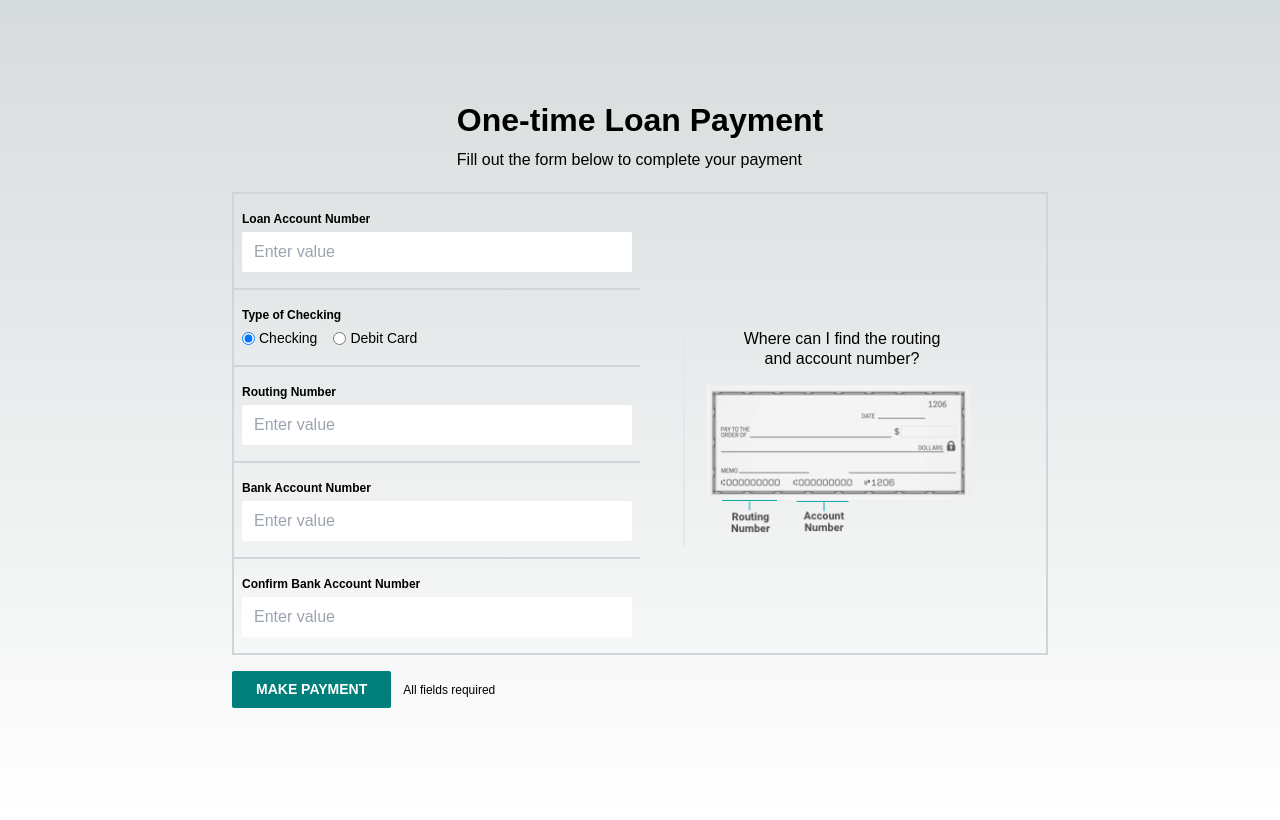
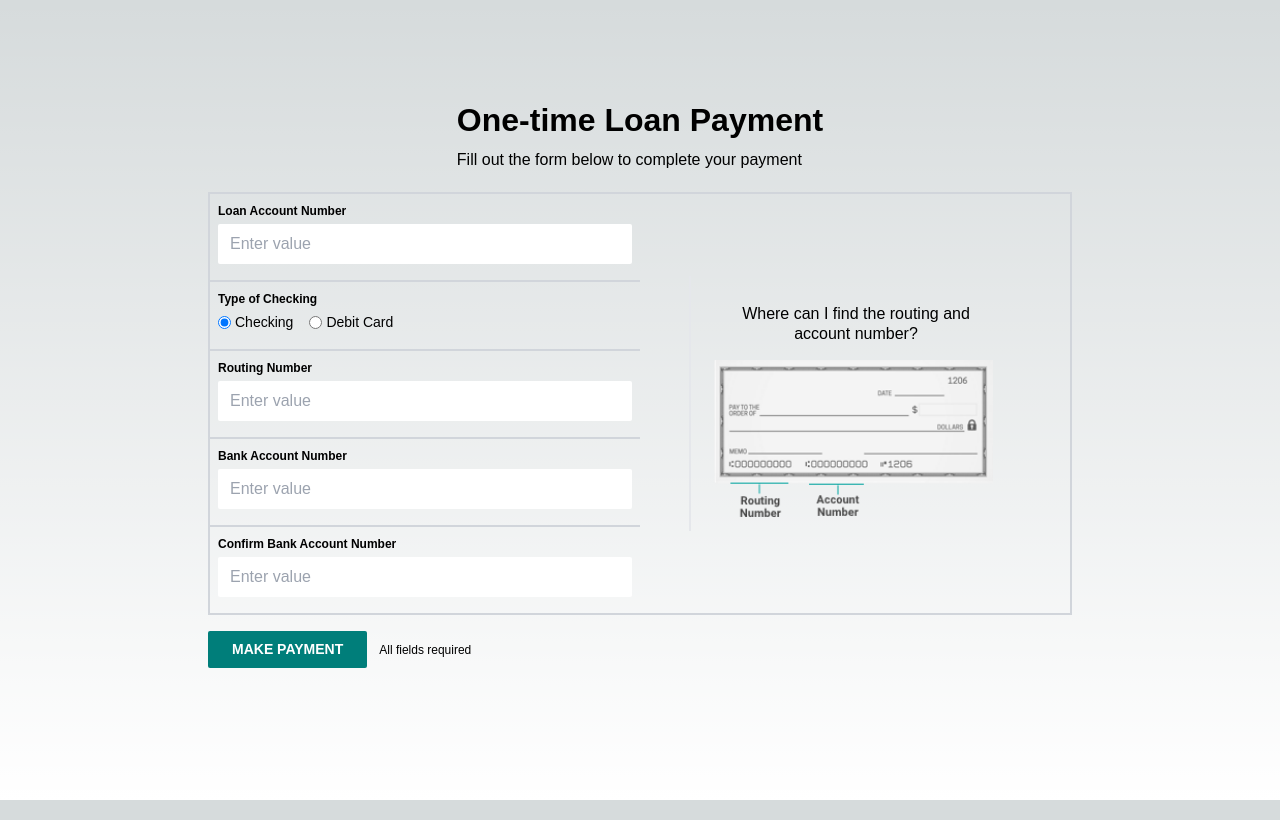
Before and after one commit to anhcaoh/payment, a Next.js app: page / in a window 1280 px wide. Built offline with nearby package versions, Linux system fonts and the light colour scheme.

Commit message:
refactor: :lipstick: misc style and alignments

```diff
--- a/src/app/features/OneTimePayment/index.tsx
+++ b/src/app/features/OneTimePayment/index.tsx
@@ -25,9 +25,7 @@ const OneTimePayment = () => {
   const { register, handleSubmit, watch, control } = useForm<FormSchema>({
     defaultValues: { typeOfChecking: "checking" },
   });
-  const onSubmit: SubmitHandler<FormSchema> = (data) => {
-    console.log(data);
-  };
+  const onSubmit: SubmitHandler<FormSchema> = (data) => {};
 
   const FieldsRenderer = useMemo(
     () =>
@@ -77,7 +75,7 @@ const OneTimePayment = () => {
           return (
             <div
               className={[
-                "flex flex-row gap-6",
+                "flex flex-row gap-4",
                 maybeHiddenField ? "hidden" : "",
               ]
                 .join(" ")
@@ -104,25 +102,25 @@ const OneTimePayment = () => {
       </div>
       <Form onSubmit={handleSubmit(onSubmit)} name={ONE_TIME_PAYMENT_FORM}>
         <>
-          <div className="sm:divide-x-0 lg:divide-x-2 border-2 border-gray-300 grid place-items-center lg:grid-cols-2 sm:grid-cols-1">
-            <div className="sm:divide-y-0 lg:divide-y-2 divide-gray-300 flex flex-col min-w-[406px]">
+          <div className="sm:divide-x-0 lg:divide-x-2 dark:divide-slate-800 dark:border-slate-800 border-2 border-gray-300 grid place-items-center lg:grid-cols-2 sm:grid-cols-1">
+            <div className="sm:divide-y-0 lg:divide-y-2 divide-gray-300 dark:divide-slate-800 flex flex-col min-w-[430px]">
               {Object.entries(groupedByFields)?.map((keyFields) => {
                 const [key, fields] = keyFields as [string, {}[]];
                 return (
                   <FieldsRenderer
                     key={key}
                     fields={fields}
-                    className="px-2 py-4"
+                    className="px-2 pt-2 pb-4"
                   />
                 );
               })}
             </div>
-            <div className="flex items-end w-80">
+            <div className="flex items-end w-[332px]">
               <div className="p-3 text-center">
                 <Paragraph
                   className={[
                     "!leading-5 p-4 font-medium m-auto",
-                    watch("typeOfChecking") === "checking" ? "w-60" : "",
+                    // watch("typeOfChecking") === "checking" ? "w-60" : "",
                   ]
                     .join(" ")
                     .trim()}
```
